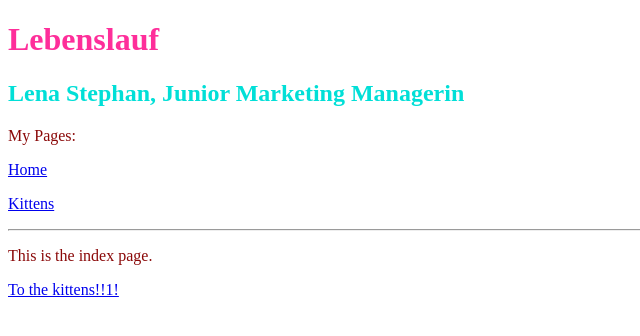
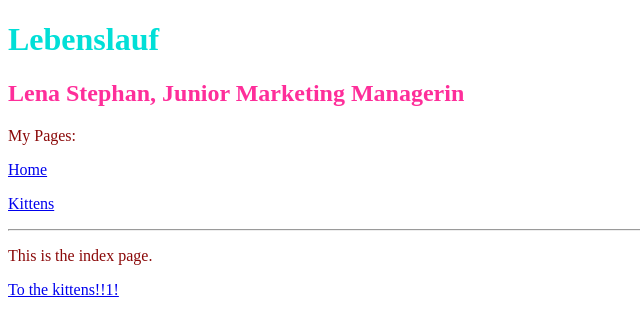
Before and after one commit to Lena231189/Lena231189.github.io, a Jekyll site: the page built from index.html, in a window 1280 px wide. Shown: the top 336 px of the page, without its empty margins (0-640 px from the left). Built offline with Jekyll 4.4.1, drawn with Linux system fonts in a browser that asks for light colours.

Commit message:
Update style.css

```diff
--- a/css/style.css
+++ b/css/style.css
@@ -1,8 +1,9 @@
 h1 {
-    color: #FE2E9A;
+    color: #01DFD7;
 }
 h2 {
-    color: #01DFD7;
+    color: #FE2E9A;
+
 }
 p {
     color: #8A0808;
```
